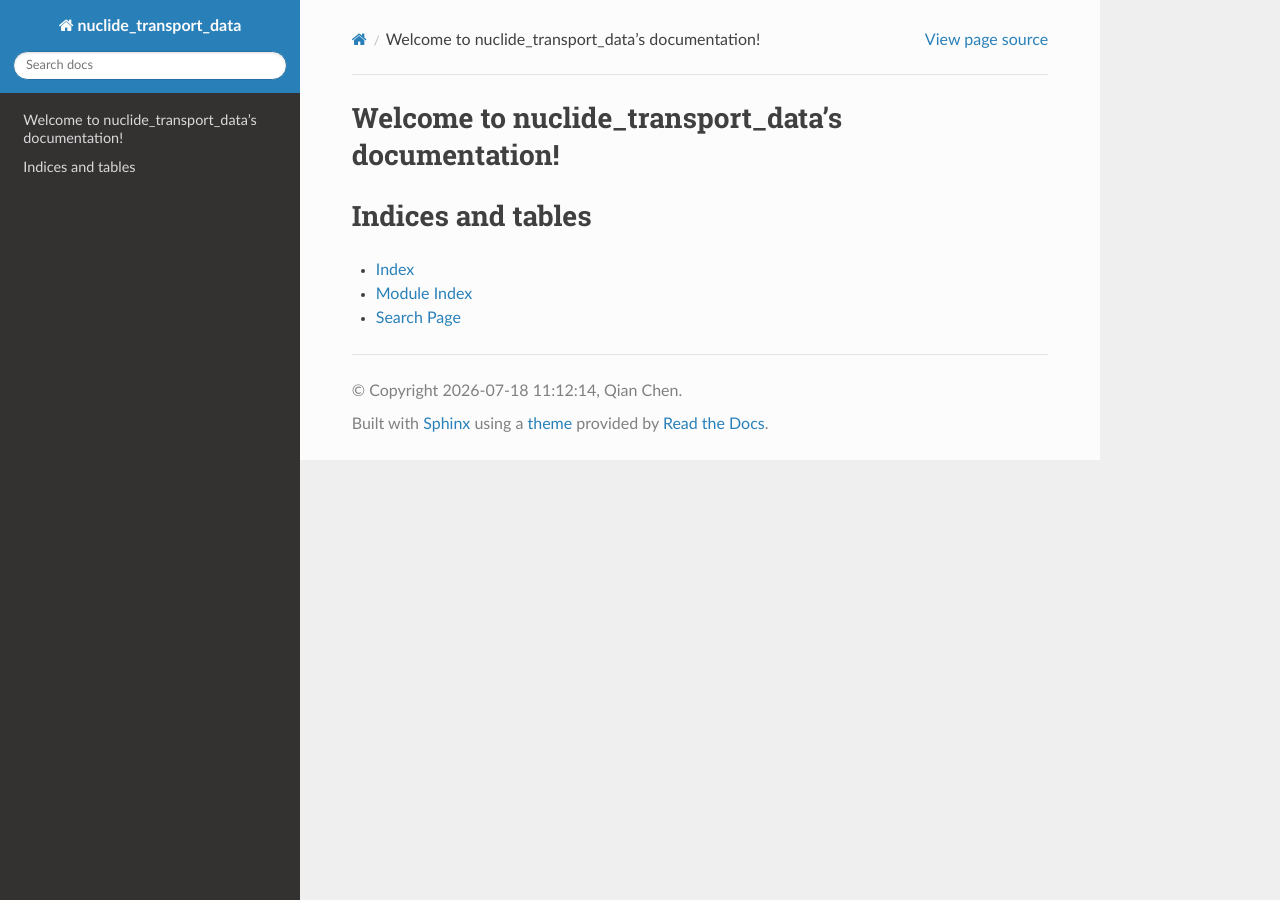
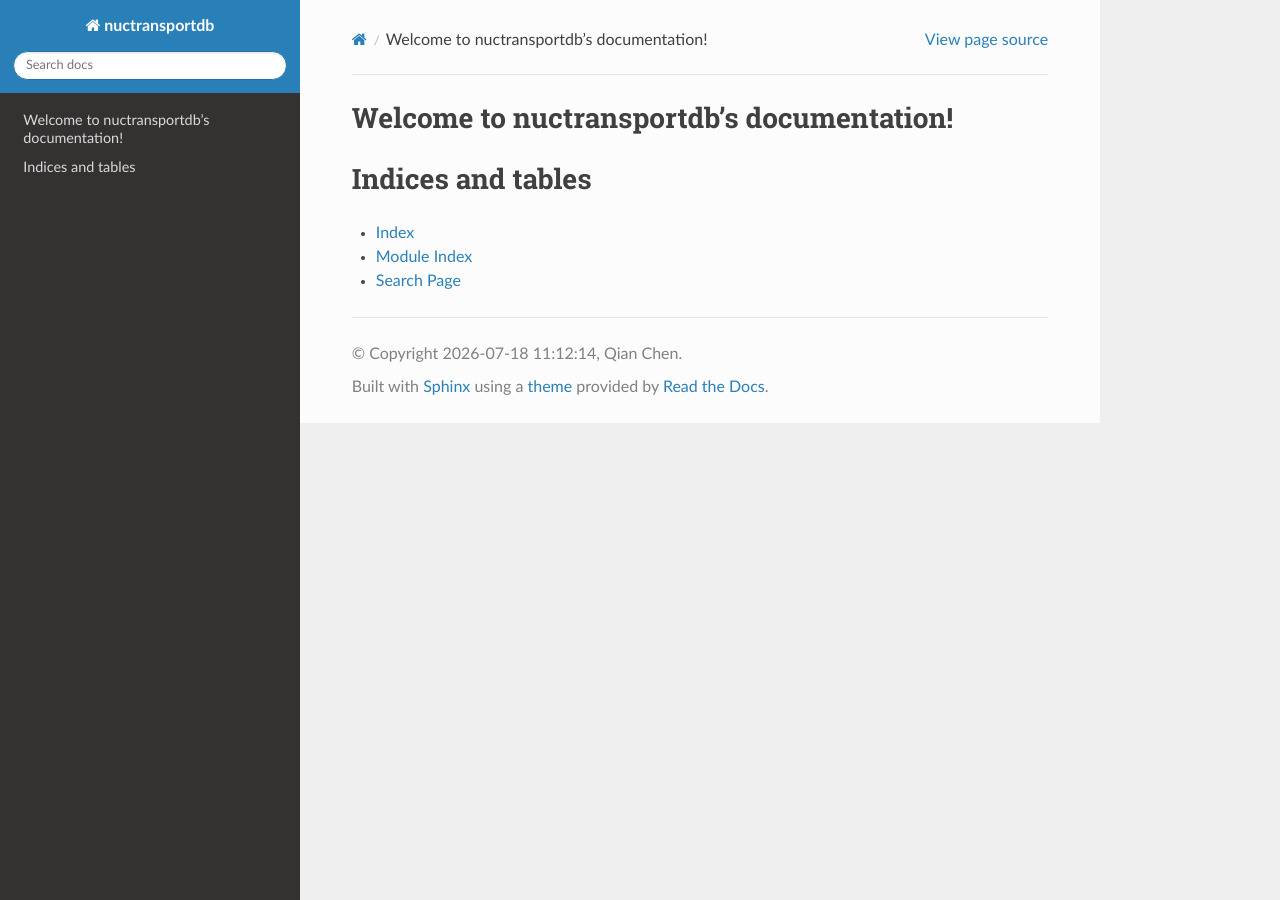
Before and after one commit to mbd-rwth/nuctransportdb, a Sphinx documentation site: the page built from docs/index.rst, in a window 1280 px wide. Built offline with Sphinx 7.4.7 and the Read the Docs theme 3.1.0, drawn with Linux system fonts in a browser that asks for light colours.

Commit message:
renamed the package.

```diff
--- a/docs/conf.py
+++ b/docs/conf.py
@@ -17,7 +17,7 @@
 
 # -- Project information -----------------------------------------------------
 
-project = u"nuclide_transport_data"
+project = u"nuctransportdb"
 copyright = u"2026-07-18 11:12:14, Qian Chen"
 author = u"Qian Chen"
 
@@ -61,7 +61,7 @@ todo_include_todos = False
 
 # -- Use autoapi.extension to run sphinx-apidoc -------
 
-autoapi_dirs = ['../src/nuclide_transport_data']
+autoapi_dirs = ['../src/nuctransportdb']
 
 # -- Options for HTML output ----------------------------------------------
 
--- a/docs/index.rst
+++ b/docs/index.rst
@@ -1,9 +1,9 @@
-.. nuclide_transport_data documentation master file, created by
+.. nuctransportdb documentation master file, created by
    sphinx-quickstart on Wed May  5 22:45:36 2021.
    You can adapt this file completely to your liking, but it should at least
    contain the root `toctree` directive.
 
-Welcome to nuclide_transport_data's documentation!
+Welcome to nuctransportdb's documentation!
 ==========================================================
 
 .. toctree::
--- a/src/nuclide_transport_data/__init__.py
+++ b/src/nuclide_transport_data/__init__.py
@@ -1,4 +1,4 @@
-"""Documentation about nuclide_transport_data."""
+"""Documentation about nuctransportdb."""
 
 import logging
 
```
Also changed, not shown: CONTRIBUTING.md (+8 -8 lines), README.md (+9 -9 lines), pyproject.toml (+8 -8 lines), 14 other files.
